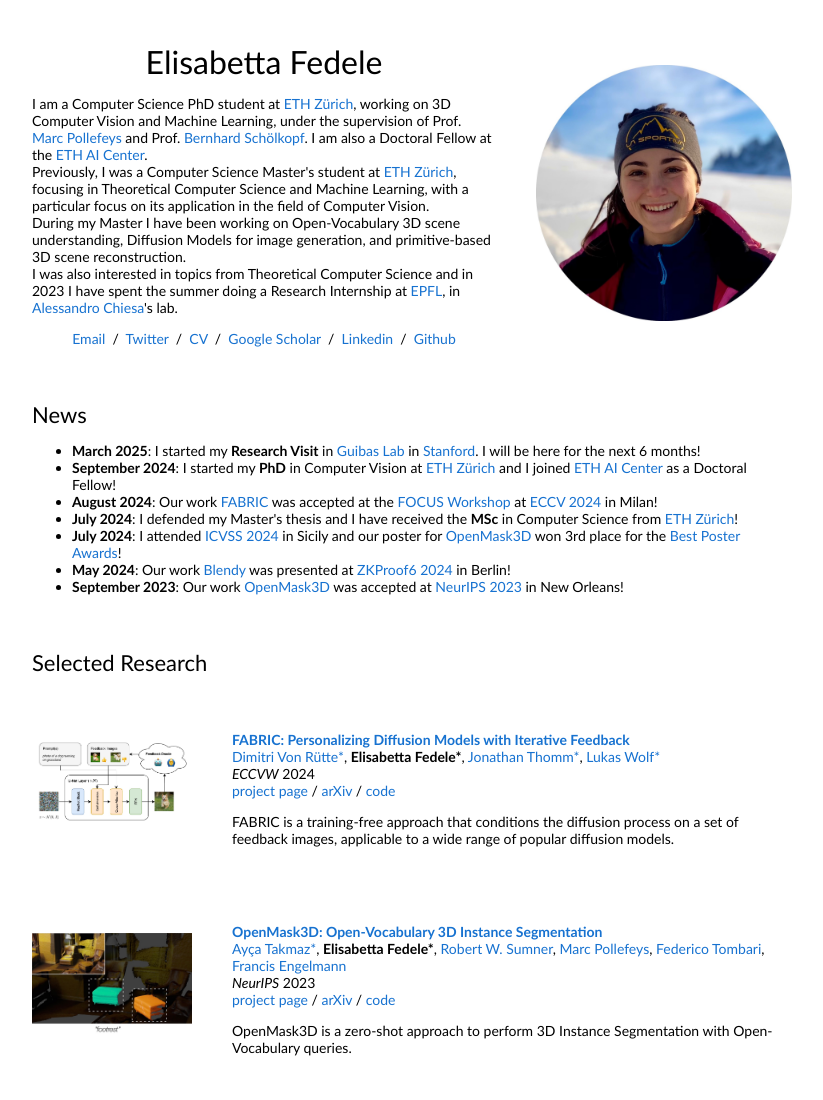
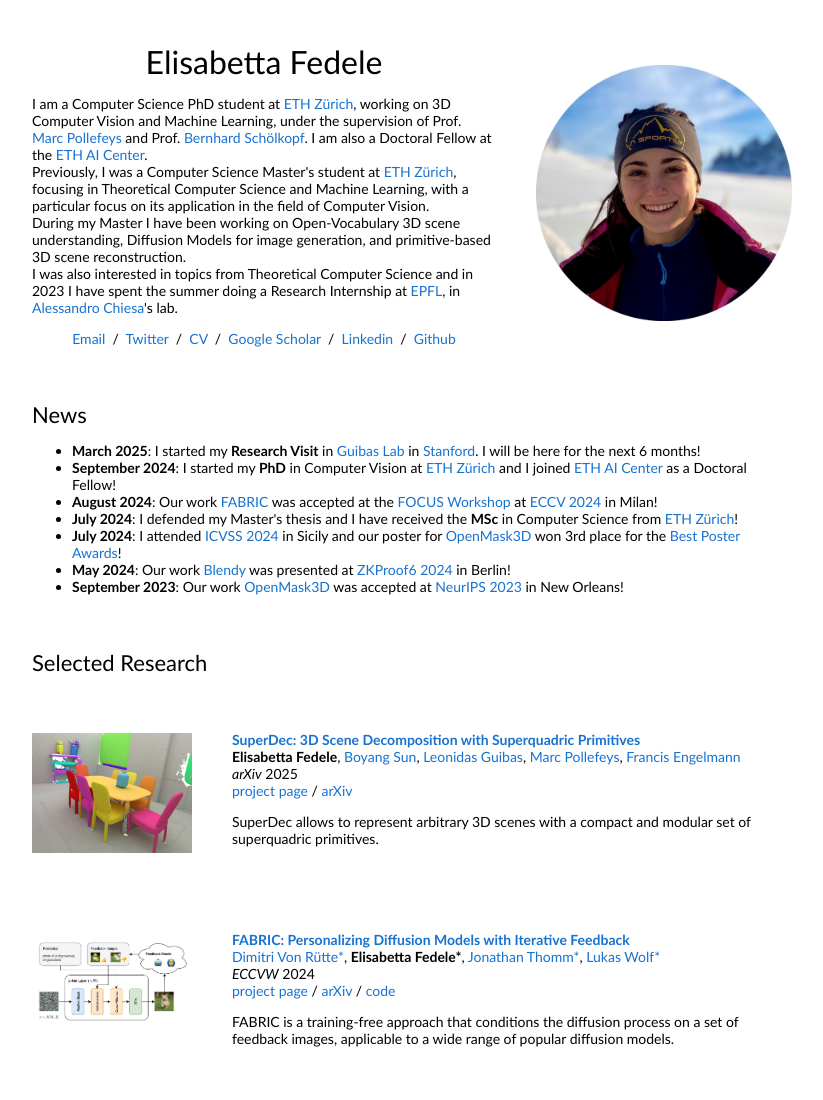
Before and after one commit to elisabettafedele/elisabettafedele.github.io, a plain HTML site: page index.html in a window 1280 px wide. Shown: the top 1100 px of the page, without its empty margins (228-1051 px from the left). Drawn offline with Linux system fonts and the light colour scheme.

Commit message:
add superdec

```diff
--- a/index.html
+++ b/index.html
@@ -75,7 +75,46 @@
         </tbody></table>
         <table style="width:100%;border:0px;border-spacing:0px;border-collapse:separate;margin-right:auto;margin-left:auto;"><tbody>
 
+        <tr onmouseout="bakedsdf_stop()" onmouseover="bakedsdf_start()">
+            <td style="padding:20px;width:25%;vertical-align:middle">
+              <div class="one">
+                <br>
+                <img src='images/superdec/room1.jpeg' width="160">
+              </div>
+              <script type="text/javascript">
+                function bakedsdf_start() {
+                  document.getElementById('bakedsdf_image').style.opacity = "1";
+                }
 
+                function bakedsdf_stop() {
+                  document.getElementById('bakedsdf_image').style.opacity = "0";
+                }
+                bakedsdf_stop()
+              </script>
+            </td>
+            <td style="padding:20px;width:75%;vertical-align:middle">
+              <a href="https://super-dec.github.io/">
+                <papertitle>SuperDec: 3D Scene Decomposition with Superquadric Primitives
+                </papertitle>
+              </a>
+              <br>
+              <strong>Elisabetta Fedele</strong>,
+              <a href="https://boysun045.github.io/boysun-website/">Boyang Sun</a>,
+              <a href="https://profiles.stanford.edu/leonidas-guibas">Leonidas Guibas</a>,
+              <a href="https://people.inf.ethz.ch/pomarc/">Marc Pollefeys</a>,
+              <a href="https://francisengelmann.github.io/">Francis Engelmann</a>
+              <br>
+              <em>arXiv</em> 2025
+              <br>
+              <a href="https://super-dec.github.io/">project page</a>
+              /
+              <a href="https://arxiv.org/abs/2504.00992">arXiv</a>
+              <p></p>
+              <p>
+                SuperDec allows to represent arbitrary 3D scenes with a compact and modular set of superquadric primitives.
+              </p>
+            </td>
+          </tr>
 
     <tr onmouseout="bakedsdf_stop()" onmouseover="bakedsdf_start()">
       <td style="padding:20px;width:25%;vertical-align:middle">
```
Also changed, not shown: images/superdec/room1.jpeg (added).
